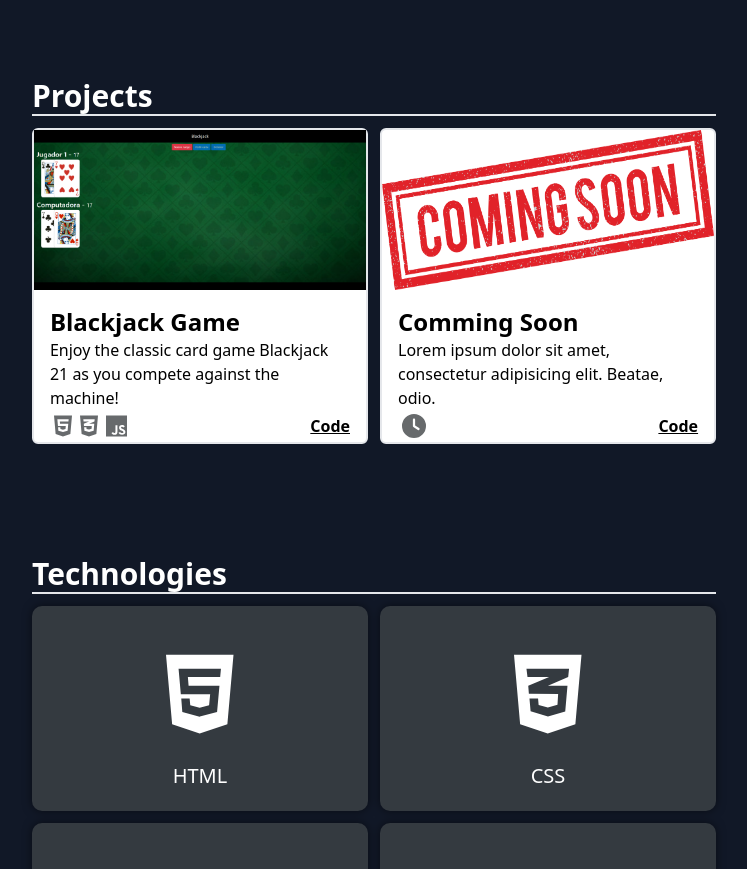
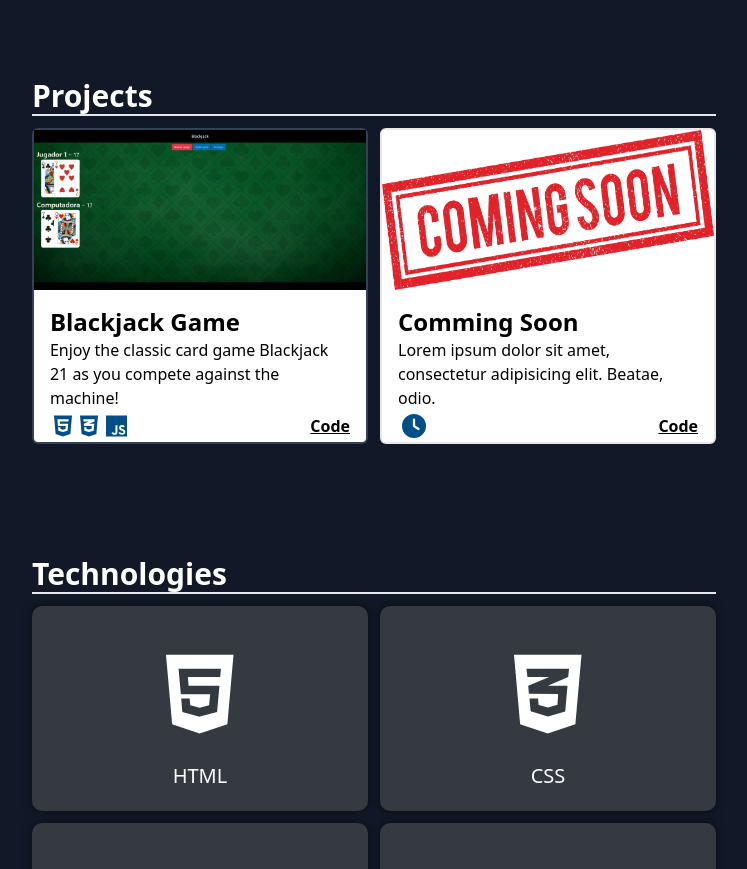
Before and after one commit to DouglasG04/portfolio.app, an Angular app: page / in a window 1280 px wide. Shown: the part 1040-1909 px from the top of the page, without its empty margins (266-1013 px from the left). Built offline with nearby package versions, Linux system fonts and the light colour scheme.

Commit message:
Fix color projects

```diff
--- a/src/app/components/projects/proyects.component.html
+++ b/src/app/components/projects/proyects.component.html
@@ -2,7 +2,7 @@
   <h2 class="border-b-2 text-3xl font-semibold">Projects</h2>
 
   <div class="grid md:grid-cols-2 grid-cols-1 mt-3 gap-3">
-    <div class="card-project rounded-md flex flex-col border-2 bg-white">
+    <div class="card-project rounded-md flex flex-col border-2 bg-white border-[--body2]">
       <picture class="w-full object-cover">
         <img src="assets/project1.PNG" alt="project-1" class="opacity-100 w-full h-[160px]">
       </picture>
@@ -11,9 +11,9 @@
         <p>Enjoy the classic card game Blackjack 21 as you compete against the machine!</p>
         <footer class="flex justify-between w-full items-center">
           <div>
-            <fa-icon class="px-1 text-2xl text-[#676a6c]" [icon]="projectsWHTML"></fa-icon>
-            <fa-icon class="px-1 text-2xl text-[#676a6c]" [icon]="projectsWCss"></fa-icon>
-            <fa-icon class="px-1 text-2xl text-[#676a6c]" [icon]="projectsWJs"></fa-icon>
+            <fa-icon class="px-1 text-2xl text-[--mediumblue]" [icon]="projectsWHTML"></fa-icon>
+            <fa-icon class="px-1 text-2xl text-[--mediumblue]" [icon]="projectsWCss"></fa-icon>
+            <fa-icon class="px-1 text-2xl text-[--mediumblue]" [icon]="projectsWJs"></fa-icon>
           </div>
           <div>
             <a href="https://github.com/DouglasG04/mini-projects" target="_blank" class="underline hover:text-[--strongblue] font-semibold transition-all duration-200 ease-in">Code</a>
@@ -31,7 +31,7 @@
         <p>Lorem ipsum dolor sit amet, consectetur adipisicing elit. Beatae, odio.</p>
         <footer class="flex justify-between w-full items-center">
           <div>
-            <fa-icon class="px-1 text-2xl text-[#676a6c]" [icon]="commingSoon"></fa-icon>
+            <fa-icon class="px-1 text-2xl text-[--mediumblue]" [icon]="commingSoon"></fa-icon>
           </div>
           <div>
             <a href="" class="underline hover:text-[--strongblue] font-semibold transition-all duration-200 ease-in">Code</a>
--- a/src/app/components/technologies/technologies.component.html
+++ b/src/app/components/technologies/technologies.component.html
@@ -3,7 +3,6 @@
 
   <div class="grid md:grid-cols-2 grid-cols-1 mt-3 gap-3">
     <div class="cards" *ngFor="let s of skills">
-
       <fa-icon class="icon" [icon]="s.icon"></fa-icon>
       <footer> {{s.description}} </footer>
     </div>
```
Also changed, not shown: 7 other files (tests, documents, lock files or other folders).
